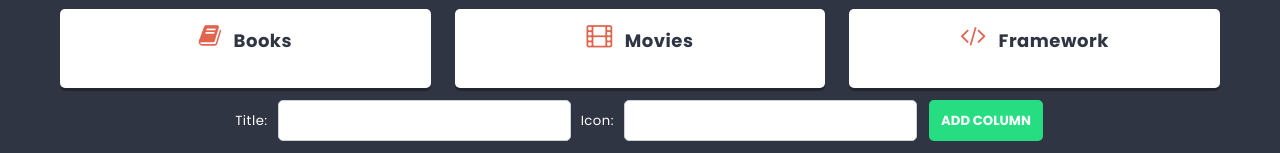
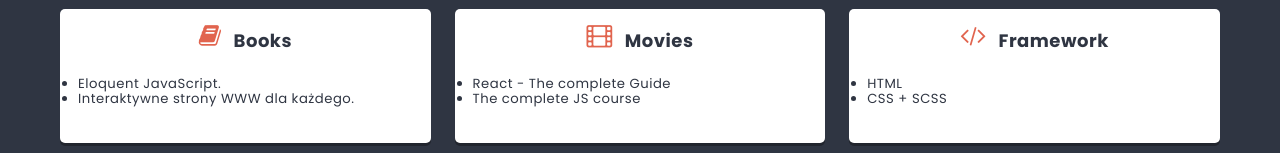
Before and after one commit to iMdPd/reactToDoApp, a React (Create React App) app: page / in a window 1280 px wide. Shown: the part 532-685 px from the top of the page. Built offline with nearby package versions, Linux system fonts and the light colour scheme.

Commit message:
Separate Card  component

```diff
--- /dev/null
+++ b/src/components/Card/Card.js
@@ -0,0 +1,7 @@
+import styles from "./Card.module.scss";
+
+const Card = (props) => {
+  return <li className={styles.card}>{props.title}</li>;
+};
+
+export default Card;
--- /dev/null
+++ b/src/components/Card/Card.module.scss
@@ -0,0 +1,4 @@
+@import "../../styles/settings.scss";
+
+.card {
+}
--- a/src/components/Column/Column.js
+++ b/src/components/Column/Column.js
@@ -1,4 +1,5 @@
 import styles from "./Column.module.scss";
+import Card from "../Card/Card";
 
 const Column = (props) => {
   return (
@@ -7,6 +8,11 @@
         <span className={styles.icon + " fa fa-" + props.icon} />
         {props.title}
       </h2>
+      <ul className={styles.cards}>
+        {props.cards.map((card) => (
+          <Card key={card.id} title={card.title} />
+        ))}
+      </ul>
     </article>
   );
 };
--- a/src/components/List/List.js
+++ b/src/components/List/List.js
@@ -6,15 +6,53 @@
 
 const List = () => {
   const [columns, setColumns] = useState([
-    { id: 1, title: "Books", icon: "book" },
-    { id: 2, title: "Movies", icon: "film" },
-    { id: 3, title: "Framework", icon: "code" },
+    {
+      id: 1,
+      title: "Books",
+      icon: "book",
+      cards: [
+        { id: 1, title: "Eloquent JavaScript." },
+        {
+          id: 2,
+          title: "Interaktywne strony WWW dla każdego.",
+        },
+      ],
+    },
+    {
+      id: 2,
+      title: "Movies",
+      icon: "film",
+      cards: [
+        { id: 1, title: "React - The complete Guide" },
+        {
+          id: 2,
+          title: "The complete JS course",
+        },
+      ],
+    },
+    {
+      id: 3,
+      title: "Framework",
+      icon: "code",
+      cards: [
+        { id: 1, title: "HTML" },
+        {
+          id: 2,
+          title: "CSS + SCSS",
+        },
+      ],
+    },
   ]);
 
   const addColumn = (newColumn) => {
     setColumns([
       ...columns,
-      { id: shortid(), title: newColumn.title, icon: newColumn.icon },
+      {
+        id: shortid(),
+        title: newColumn.title,
+        icon: newColumn.icon,
+        cards: [],
+      },
     ]);
   };
 
@@ -30,7 +68,13 @@
       </p>
       <section className={styles.columns}>
         {columns.map((column) => (
-          <Column key={column.id} title={column.title} icon={column.icon} />
+          <Column
+            key={column.id}
+            id={column.id}
+            title={column.title}
+            icon={column.icon}
+            cards={column.cards}
+          />
         ))}
       </section>
       <ColumnForm action={addColumn} />
```
